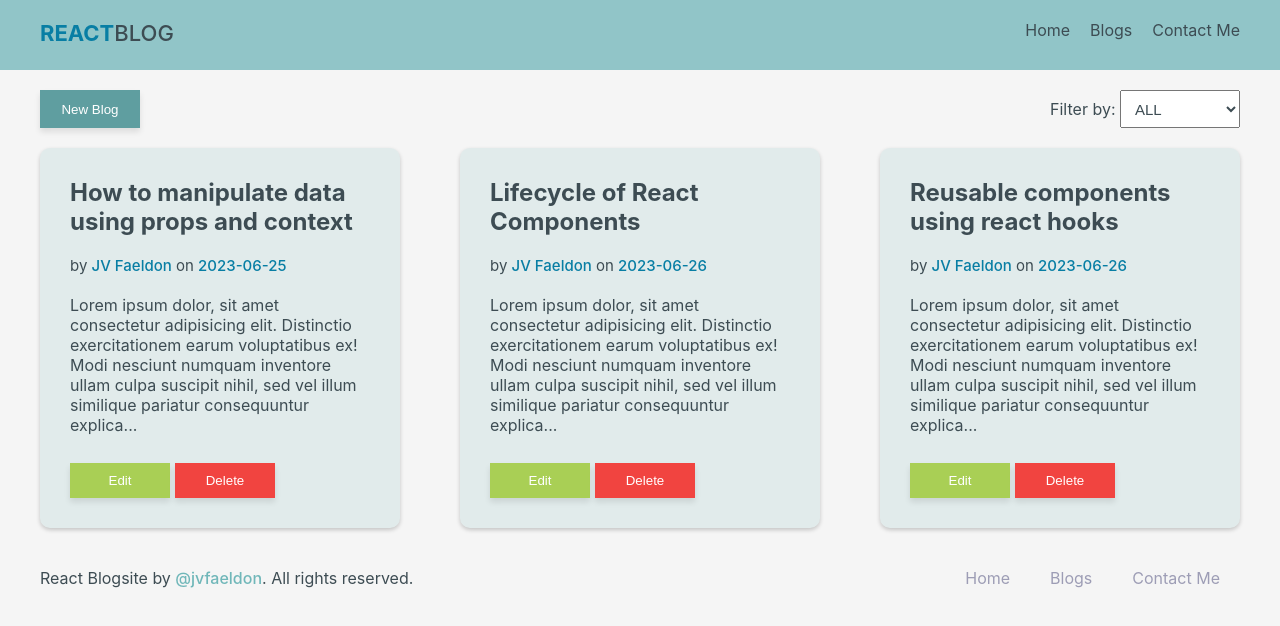
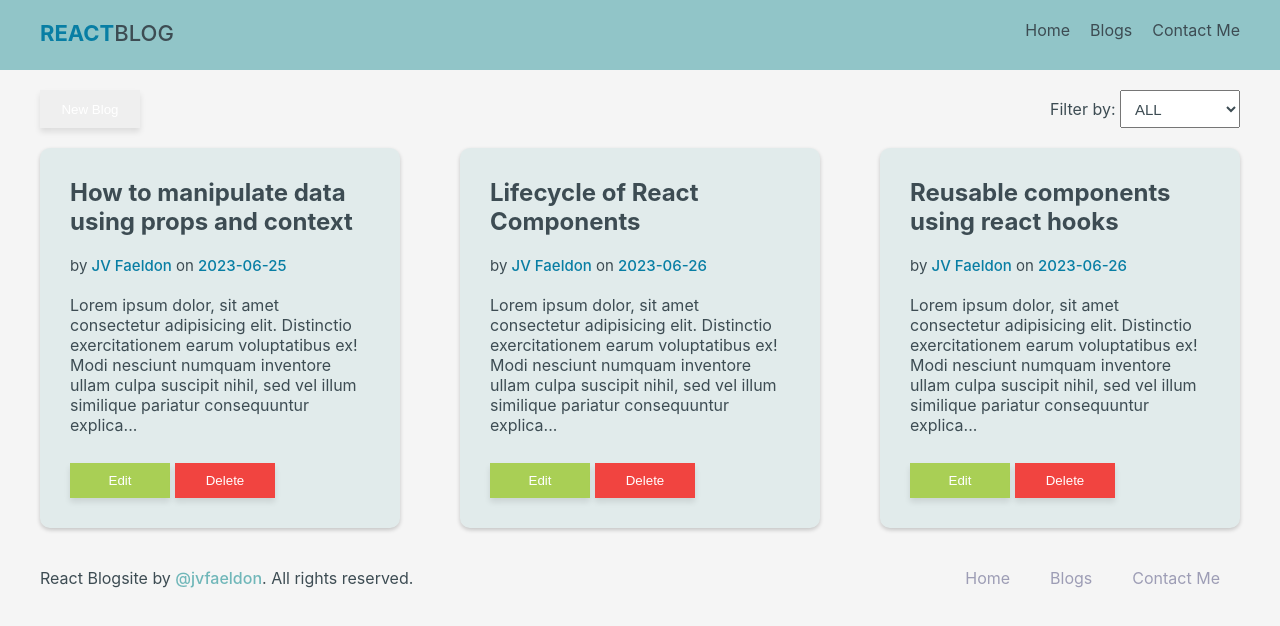
Before and after one commit to jvfaeldon20/react-blog-site, a React (Create React App) app: page / in a window 1280 px wide. Shown: the top 626 px of the page. Built offline with nearby package versions, Linux system fonts and the light colour scheme.

Commit message:
revised button color accents

```diff
--- a/src/App.css
+++ b/src/App.css
@@ -27,12 +27,20 @@ body {
   background-color: #A9CF55;
 }
 
+.btn-update {
+  background-color: #cfa455;
+}
+
 .btn-danger {
   background-color: #F14440;
 }
 
-.btn-accent-1{
+.accent-1{
   background-color: cadetblue;
+}
+
+.accent-2{
+  background-color: #91a860;
 }
 
 .btn-default {
```
